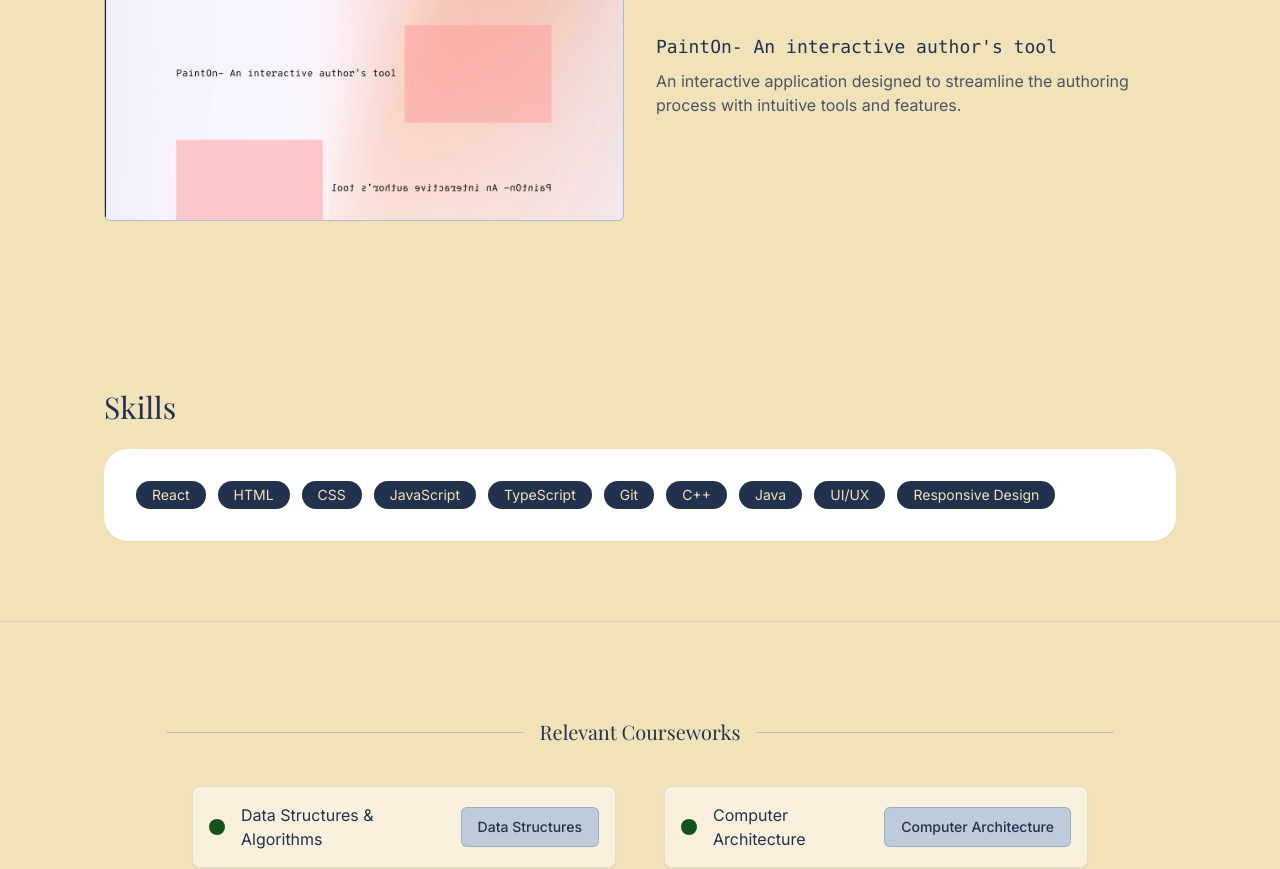
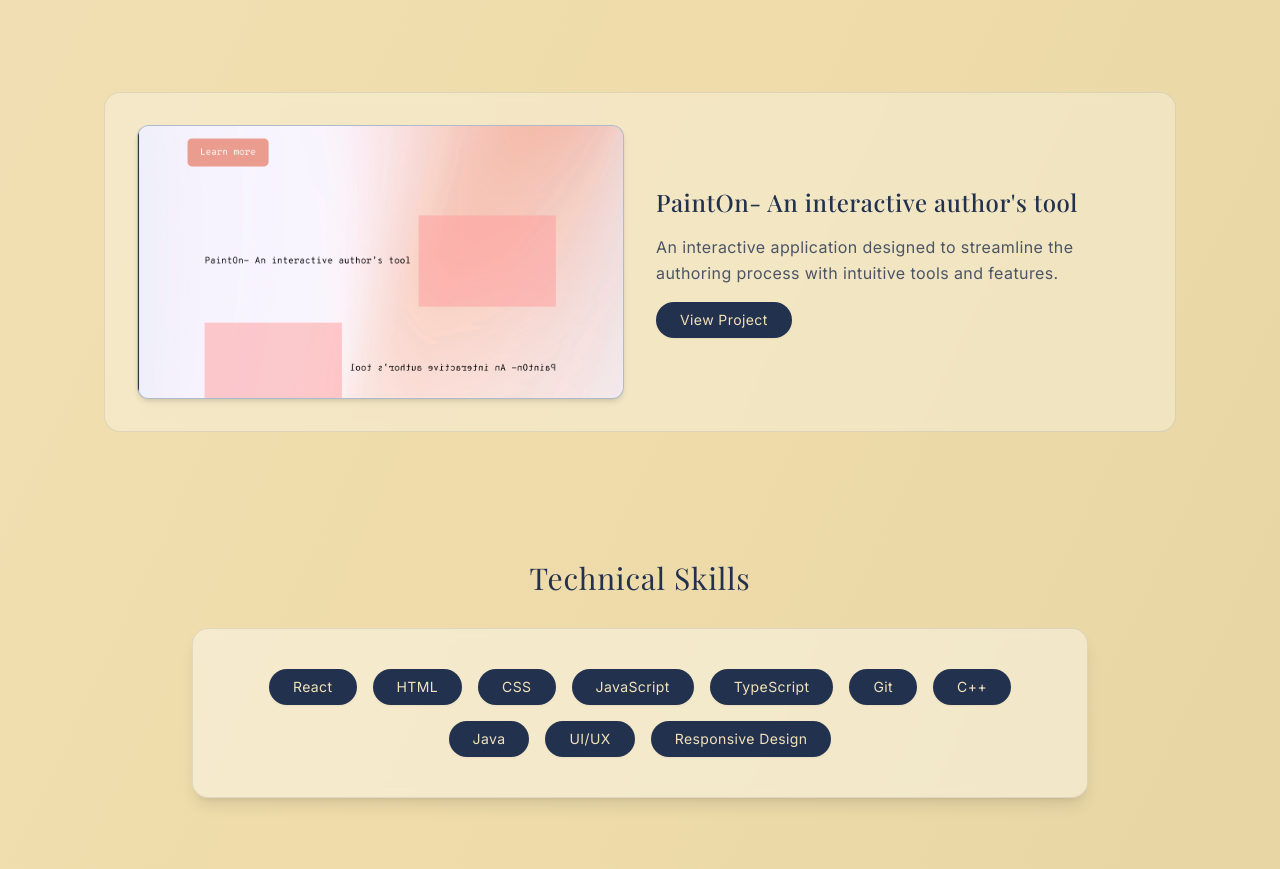
Before and after one commit to AiriYX/portfolio, a React (Vite) app: page / in a window 1280 px wide. Shown: the part 1240-2109 px from the top of the page. Built offline with nearby package versions, Linux system fonts and the light colour scheme.

Commit message:
Refactor: Improve color scheme and layout
Improve the color scheme and layout of the website to reduce white space and improve visual appeal.

```diff
--- a/src/components/ProjectCard.tsx
+++ b/src/components/ProjectCard.tsx
@@ -15,15 +15,18 @@ const ProjectCard: React.FC<ProjectCardProps> = ({
   reverse = false
 }) => {
   return (
-    <div className={`flex flex-col ${reverse ? 'md:flex-row-reverse' : 'md:flex-row'} gap-8 mb-24`}>
+    <div className={`flex flex-col ${reverse ? 'md:flex-row-reverse' : 'md:flex-row'} gap-8 bg-white/30 rounded-2xl p-8 backdrop-blur-sm border border-navy/10 hover:shadow-lg transition-all duration-300`}>
       <div className="md:w-1/2 flex items-center">
-        <div>
-          <h3 className="text-lg font-mono font-medium mb-2 text-navy">{title}</h3>
-          <p className="text-navy/80">{description}</p>
+        <div className="space-y-4">
+          <h3 className="text-2xl font-serif font-medium text-navy">{title}</h3>
+          <p className="text-navy/80 leading-relaxed">{description}</p>
+          <button className="portfolio-pill">
+            View Project
+          </button>
         </div>
       </div>
       <div className="md:w-1/2">
-        <div className="aspect-video bg-frenchgray rounded-md overflow-hidden border border-navy/10">
+        <div className="aspect-video bg-frenchgray rounded-xl overflow-hidden border border-navy/10 shadow-md hover:shadow-xl transition-all duration-300">
           <img
             src={imageUrl}
             alt={title}
--- a/src/components/Skills.tsx
+++ b/src/components/Skills.tsx
@@ -7,15 +7,20 @@ interface SkillsProps {
 
 const Skills: React.FC<SkillsProps> = ({ skills }) => {
   return (
-    <section className="section-container pt-10 pb-20">
-      <h2 className="text-3xl font-serif mb-6 text-navy">Skills</h2>
-      <div className="bg-white rounded-3xl p-8 shadow-sm">
-        <div className="flex flex-wrap gap-3">
-          {skills.map((skill, index) => (
-            <span key={index} className="portfolio-pill">
-              {skill}
-            </span>
-          ))}
+    <section className="section-container pt-16 pb-24">
+      <div className="max-w-4xl mx-auto">
+        <h2 className="text-3xl font-serif mb-8 text-navy text-center">Technical Skills</h2>
+        <div className="bg-white/40 backdrop-blur-sm rounded-2xl p-10 shadow-lg border border-navy/10">
+          <div className="flex flex-wrap justify-center gap-4">
+            {skills.map((skill, index) => (
+              <div
+                key={index}
+                className="portfolio-pill transform hover:scale-105 transition-all duration-200"
+              >
+                {skill}
+              </div>
+            ))}
+          </div>
         </div>
       </div>
     </section>
--- a/src/index.css
+++ b/src/index.css
@@ -49,15 +49,15 @@
   }
 
   body {
-    @apply bg-soft-wheat text-navy font-sans;
+    @apply bg-soft-wheat text-navy font-sans tracking-wide;
   }
 
   h1, h2, h3, h4, h5, h6 {
-    @apply font-serif text-navy;
+    @apply font-serif text-navy tracking-wide;
   }
 
   .portfolio-pill {
-    @apply rounded-full px-4 py-1 bg-navy text-wheat font-sans text-sm transition-all hover:bg-green;
+    @apply rounded-full px-6 py-2 bg-navy text-wheat font-sans text-sm transition-all hover:bg-green hover:scale-105 shadow-sm hover:shadow-md;
   }
 
   .section-container {
--- a/src/pages/Index.tsx
+++ b/src/pages/Index.tsx
@@ -13,11 +13,15 @@ const Index: React.FC = () => {
   ];
 
   return (
-    <div className="min-h-screen bg-[#F2E2BA]">
+    <div className="min-h-screen relative bg-[#F2E2BA]">
+      <div className="absolute inset-0 bg-gradient-to-br from-[#F2E2BA] via-[#EFDCAA] to-[#E5D5A3] pointer-events-none" />
+      <div className="relative z-10">
         <Navbar />
         <Hero />
 
-      <section className="section-container relative z-10">
+        <section className="section-container relative z-10 py-16">
+          <h2 className="text-3xl font-serif mb-12 text-navy text-center">Featured Projects</h2>
+          <div className="space-y-24">
             <ProjectCard
               title="PaintOn- An interactive author's tool"
               description="An interactive application designed to streamline the authoring process with intuitive tools and features."
@@ -30,12 +34,14 @@ const Index: React.FC = () => {
               imageUrl="/lovable-uploads/c035af35-ca2c-499e-bbe9-8d5d24d2fdc7.png"
               reverse={true}
             />
+          </div>
         </section>
 
         <Skills skills={skills} />
 
         <Footer />
       </div>
+    </div>
   );
 };
 
```
Lines whose indentation alone changed are shown as unchanged.
